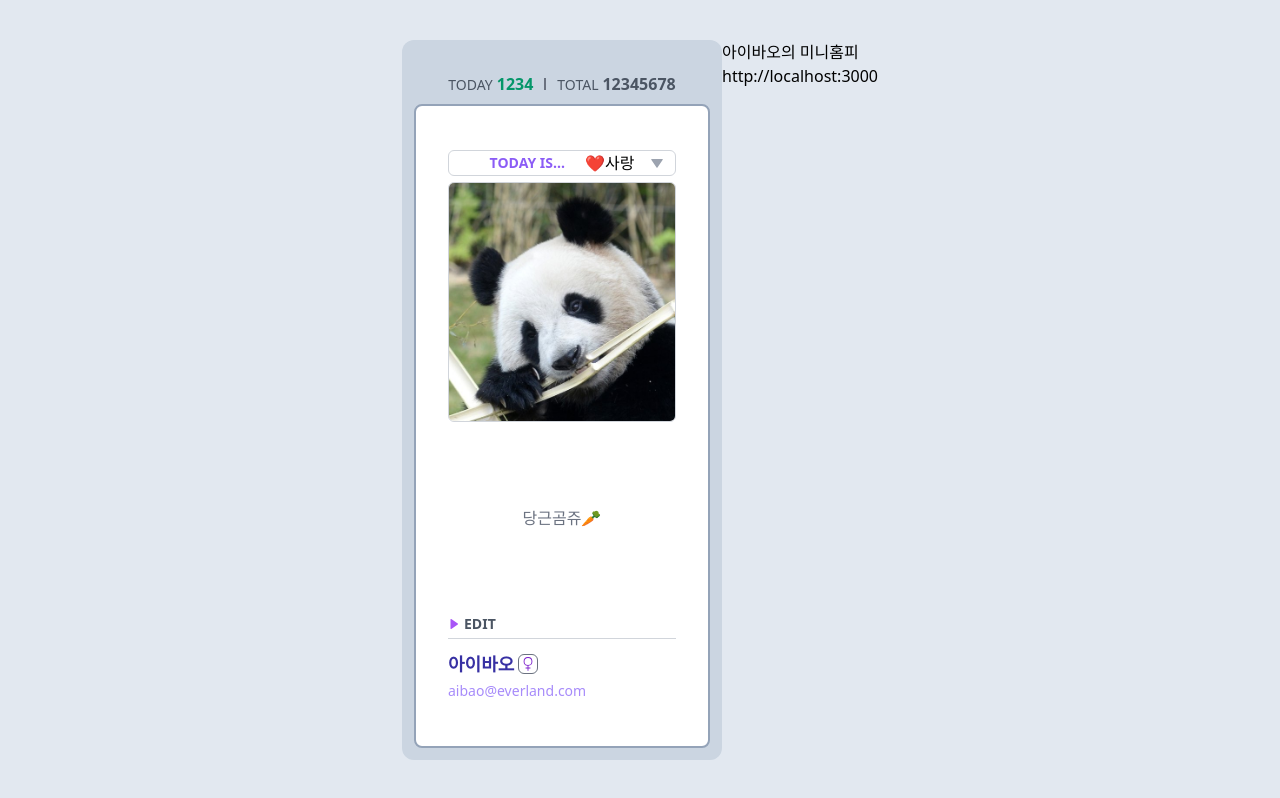
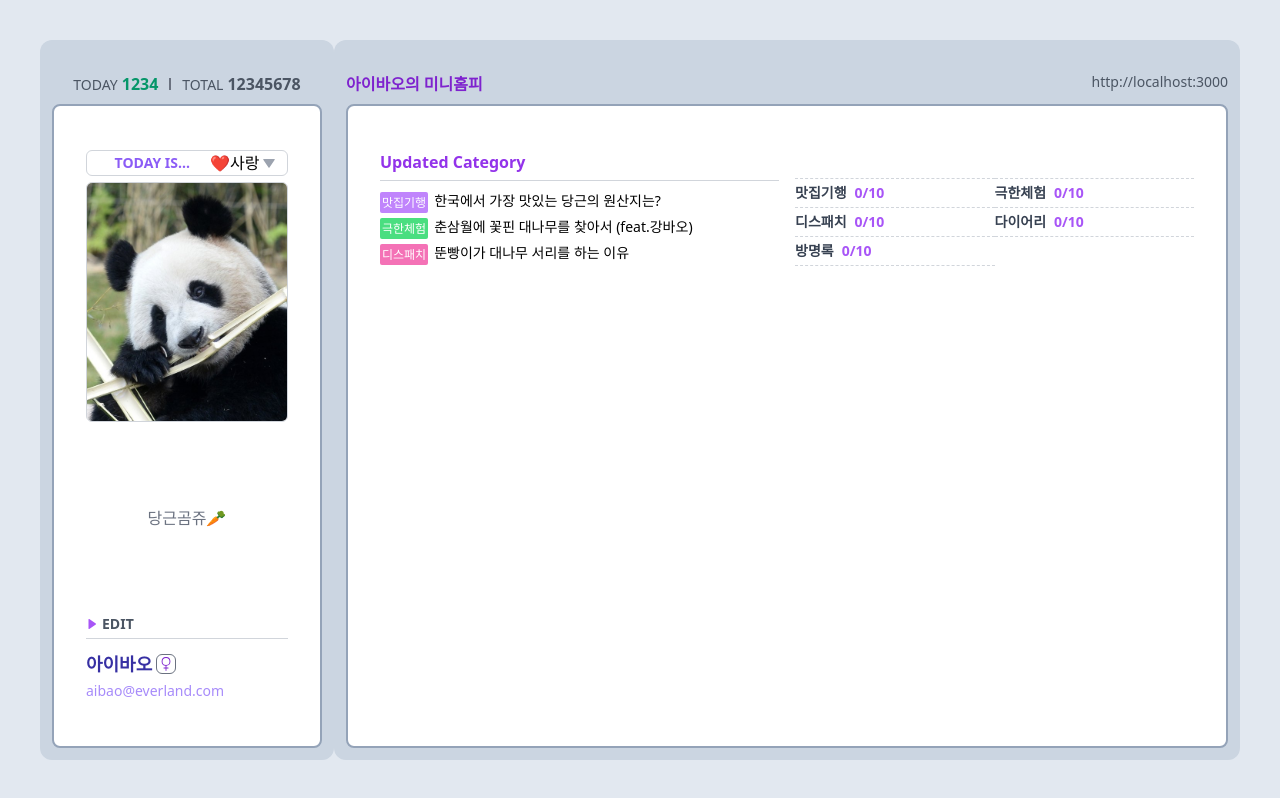
Before and after one commit to saiani1/rit-world, a React (Vite) app: page /home in a window 1280 px wide. Built offline with nearby package versions, Linux system fonts and the light colour scheme.

Commit message:
Update Category, Category List 퍼블리싱 완료

```diff
--- /dev/null
+++ b/src/components/aside/ProfileAside.tsx
@@ -0,0 +1,42 @@
+import { BsGenderFemale } from "react-icons/bs";
+import { BiSolidRightArrow } from "react-icons/bi";
+
+import TodayFeelingDropdown from "@/components/common/dropdown/TodayFeelingDropdown";
+import NumberOfVisitors from "@/components/common/numberOfVisitors/NumberOfVisitors";
+import ProfileImage from "@/components/common/profileImage/ProfileImage";
+const ProfileAside = () => {
+  return (
+    <aside className="flex flex-col gap-y-2 justify-end pt-8 p-3 w-96 rounded-xl bg-slate-300">
+      <NumberOfVisitors />
+      <div className="flex flex-col justify-between h-full px-8 py-11 bg-white rounded-lg border-2 border-slate-400">
+        <div>
+          <TodayFeelingDropdown />
+          <ProfileImage />
+          <div className="flex h-48 justify-center items-center">
+            <p className="text-gray-500">당근곰쥬🥕</p>
+          </div>
+          <div className="pb-1 w-full border-b border-gray-300">
+            <button
+              type="button"
+              className="flex items-center gap-x-1 text-sm font-bold text-gray-600"
+            >
+              <BiSolidRightArrow className="text-xs text-purple-500" />
+              EDIT
+            </button>
+          </div>
+        </div>
+        <div>
+          <div className="flex items-center gap-x-1">
+            <h2 className="font-black text-lg	text-indigo-800">아이바오</h2>
+            <div className="flex justify-center items-center w-5 h-5 border border-gray-500 rounded-md">
+              <BsGenderFemale className="text-sm text-purple-700" />
+            </div>
+          </div>
+          <span className="text-sm text-violet-400">aibao@everland.com</span>
+        </div>
+      </div>
+    </aside>
+  );
+};
+
+export default ProfileAside;
--- a/src/components/common/header/Header.tsx
+++ b/src/components/common/header/Header.tsx
@@ -1,8 +1,8 @@
 const Header = () => {
   return (
-    <div>
-      <header>아이바오의 미니홈피</header>
-      <p>http://localhost:3000</p>
+    <div className="flex justify-between">
+      <header className="font-bold text-purple-700">아이바오의 미니홈피</header>
+      <p className="text-sm text-gray-600">http://localhost:3000</p>
     </div>
   );
 };
--- /dev/null
+++ b/src/components/home/components/CategoryList.tsx
@@ -0,0 +1,40 @@
+const CategoryList = () => {
+  return (
+    <div className="flex-1 mt-7">
+      <ul className="flex flex-wrap">
+        <li className="basis-1/2 py-1 border-dashed border-b border-t border-gray-300">
+          <button type="button" className="flex items-center gap-x-2">
+            <strong className="text-sm text-gray-700">맛집기행</strong>
+            <span className="text-sm font-semibold text-purple-500">0/10</span>
+          </button>
+        </li>
+        <li className="basis-1/2 py-1 border-dashed border-b border-t border-gray-300">
+          <button type="button" className="flex items-center gap-x-2">
+            <strong className="text-sm text-gray-700">극한체험</strong>
+            <span className="text-sm font-semibold text-purple-500">0/10</span>
+          </button>
+        </li>
+        <li className="basis-1/2 py-1 border-dashed border-b border-gray-300">
+          <button type="button" className="flex items-center gap-x-2">
+            <strong className="text-sm text-gray-700">디스패치</strong>
+            <span className="text-sm font-semibold text-purple-500">0/10</span>
+          </button>
+        </li>
+        <li className="basis-1/2 py-1 border-dashed border-b border-gray-300">
+          <button type="button" className="flex items-center gap-x-2">
+            <strong className="text-sm text-gray-700">다이어리</strong>
+            <span className="text-sm font-semibold text-purple-500">0/10</span>
+          </button>
+        </li>
+        <li className="basis-1/2 py-1 border-dashed border-b border-gray-300">
+          <button type="button" className="flex items-center gap-x-2">
+            <strong className="text-sm text-gray-700">방명록</strong>
+            <span className="text-sm font-semibold text-purple-500">0/10</span>
+          </button>
+        </li>
+      </ul>
+    </div>
+  );
+};
+
+export default CategoryList;
--- /dev/null
+++ b/src/components/home/components/CategoryTag.tsx
@@ -0,0 +1,16 @@
+interface IProps {
+  name: string;
+  color: string;
+}
+
+const CategoryTag = ({ name, color }: IProps) => {
+  return (
+    <div>
+      <span className={`text-xs p-0.5 text-white rounded-sm ${color}`}>
+        {name}
+      </span>
+    </div>
+  );
+};
+
+export default CategoryTag;
--- /dev/null
+++ b/src/components/home/components/HomeSection.tsx
@@ -0,0 +1,19 @@
+import Header from "@/components/common/header/Header";
+import UpdateCategory from "./UpdateCategory";
+import CategoryList from "./CategoryList";
+
+const HomeSection = () => {
+  return (
+    <main className="flex flex-col gap-y-2 pt-8 p-3 w-full bg-slate-300 rounded-xl">
+      <Header />
+      <div className="flex flex-col justify-between h-full px-8 py-11 bg-white rounded-lg border-2 border-slate-400">
+        <div className="flex gap-x-4">
+          <UpdateCategory />
+          <CategoryList />
+        </div>
+      </div>
+    </main>
+  );
+};
+
+export default HomeSection;
--- /dev/null
+++ b/src/components/home/components/UpdateCategory.tsx
@@ -0,0 +1,37 @@
+import CategoryTag from "./CategoryTag";
+
+const UpdateCategory = () => {
+  return (
+    <div className="flex-1">
+      <h3 className="pb-1.5 font-semibold text-purple-600 border-b border-gray-300">
+        Updated Category
+      </h3>
+      <ul className="flex flex-col gap-y-0.5 mt-2">
+        <li>
+          <button type="button" className="flex items-center gap-x-1.5">
+            <CategoryTag name="맛집기행" color="bg-purple-400" />
+            <span className="text-sm">
+              한국에서 가장 맛있는 당근의 원산지는?
+            </span>
+          </button>
+        </li>
+        <li>
+          <button type="button" className="flex items-center gap-x-1.5">
+            <CategoryTag name="극한체험" color="bg-green-400" />
+            <span className="text-sm">
+              춘삼월에 꽃핀 대나무를 찾아서 (feat.강바오)
+            </span>
+          </button>
+        </li>
+        <li>
+          <button type="button" className="flex items-center gap-x-1.5">
+            <CategoryTag name="디스패치" color="bg-pink-400" />
+            <span className="text-sm">뚠빵이가 대나무 서리를 하는 이유</span>
+          </button>
+        </li>
+      </ul>
+    </div>
+  );
+};
+
+export default UpdateCategory;
--- a/src/routes/home/HomeScreen.tsx
+++ b/src/routes/home/HomeScreen.tsx
@@ -1,47 +1,11 @@
-import { BsGenderFemale } from "react-icons/bs";
-import { BiSolidRightArrow } from "react-icons/bi";
-
-import TodayFeelingDropdown from "@/components/common/dropdown/TodayFeelingDropdown";
-import Header from "@/components/common/header/Header";
-import NumberOfVisitors from "@/components/common/numberOfVisitors/NumberOfVisitors";
-import ProfileImage from "@/components/common/profileImage/ProfileImage";
+import ProfileAside from "@/components/aside/ProfileAside";
+import HomeSection from "@/components/home/components/HomeSection";
 
 const HomeScreen = () => {
   return (
-    <div className="flex h-full p-10">
-      <aside className="flex flex-col gap-y-2 justify-end pt-8 p-3 w-80 rounded-xl bg-slate-300">
-        <NumberOfVisitors />
-        <div className="flex flex-col justify-between h-full px-8 py-11 bg-white rounded-lg border-2 border-slate-400">
-          <div>
-            <TodayFeelingDropdown />
-            <ProfileImage />
-            <div className="flex h-48 justify-center items-center">
-              <p className="text-gray-500">당근곰쥬🥕</p>
-            </div>
-            <div className="pb-1 w-full border-b border-gray-300">
-              <button
-                type="button"
-                className="flex items-center gap-x-1 text-sm font-bold text-gray-600"
-              >
-                <BiSolidRightArrow className="text-xs text-purple-500" />
-                EDIT
-              </button>
-            </div>
-          </div>
-          <div>
-            <div className="flex items-center gap-x-1">
-              <h2 className="font-black text-lg	text-indigo-800">아이바오</h2>
-              <div className="flex justify-center items-center w-5 h-5 border border-gray-500 rounded-md">
-                <BsGenderFemale className="text-sm text-purple-700" />
-              </div>
-            </div>
-            <span className="text-sm text-violet-400">aibao@everland.com</span>
-          </div>
-        </div>
-      </aside>
-      <main>
-        <Header />
-      </main>
+    <div className="flex w-full h-full p-10">
+      <ProfileAside />
+      <HomeSection />
     </div>
   );
 };
```
